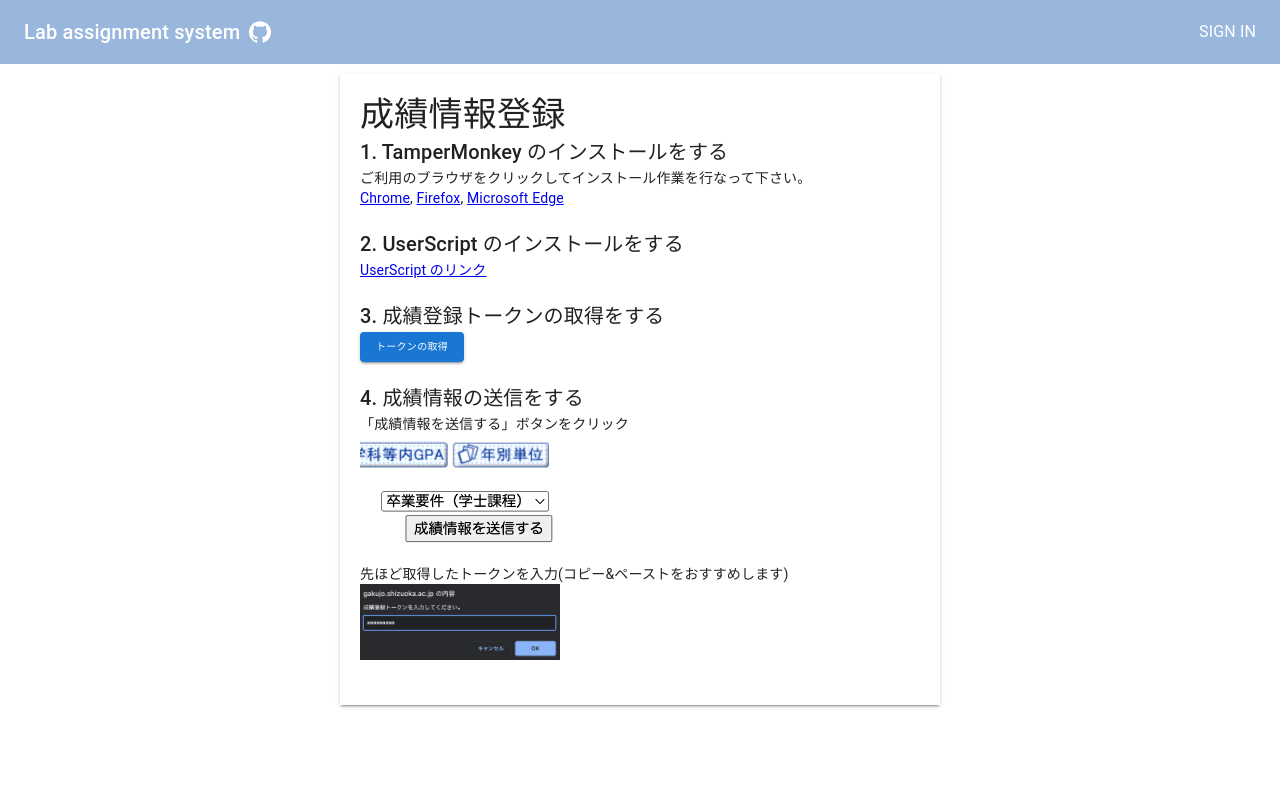
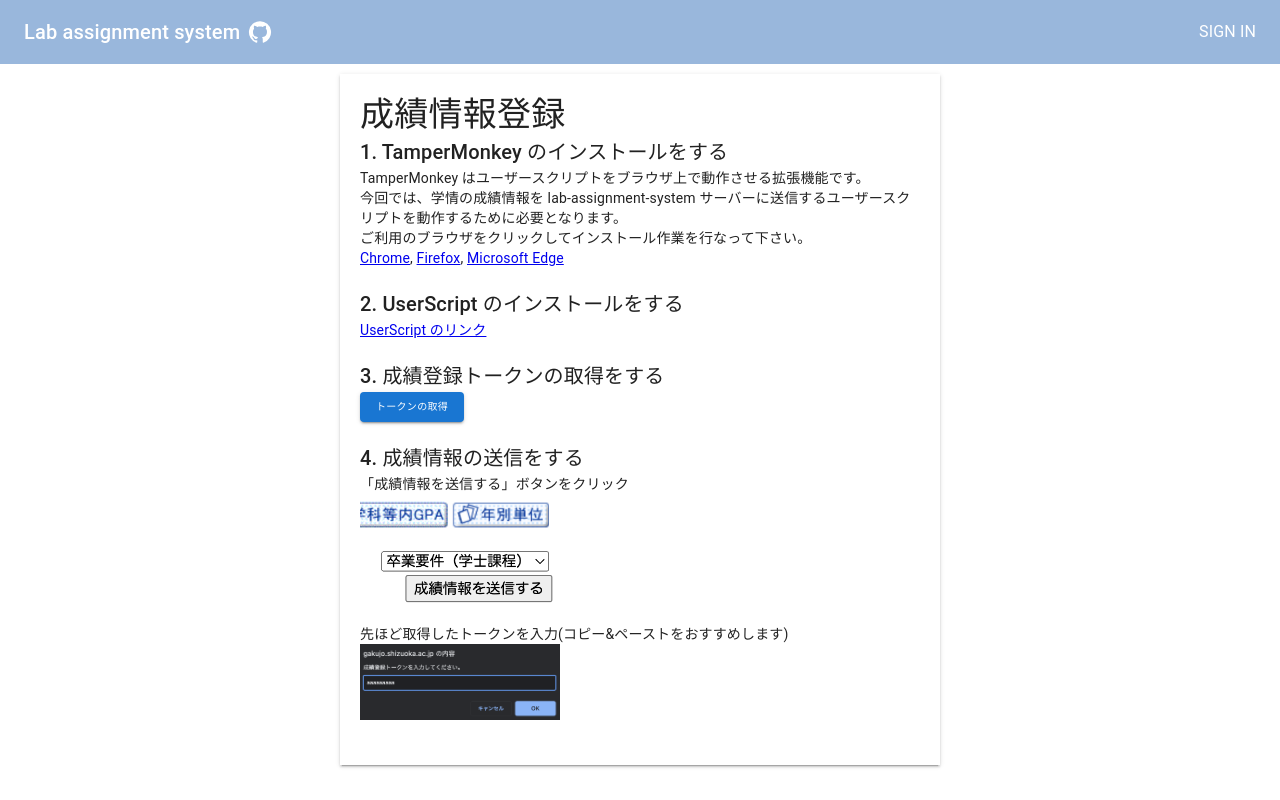
Before and after one commit to earlgray283/lab-assignment-system, a React (Vite) app in the folder webapp/: page /profile/register-grades in a window 1280 px wide. Both pictures are taken after a click on the button "同意する". Built offline with nearby package versions, Linux system fonts and the light colour scheme; no server answers.

Commit message:
fix: tampermonkey が必要な理由の記述

```diff
--- a/webapp/src/pages/RegisterGrades.tsx
+++ b/webapp/src/pages/RegisterGrades.tsx
@@ -36,6 +36,12 @@
           1. TamperMonkey のインストールをする
         </Typography>
         <Typography variant='body2'>
+          TamperMonkey
+          はユーザースクリプトをブラウザ上で動作させる拡張機能です。
+          <br />
+          今回では、学情の成績情報を lab-assignment-system
+          サーバーに送信するユーザースクリプトを動作するために必要となります。
+          <br />
           ご利用のブラウザをクリックしてインストール作業を行なって下さい。
           <br />
           <a
```
